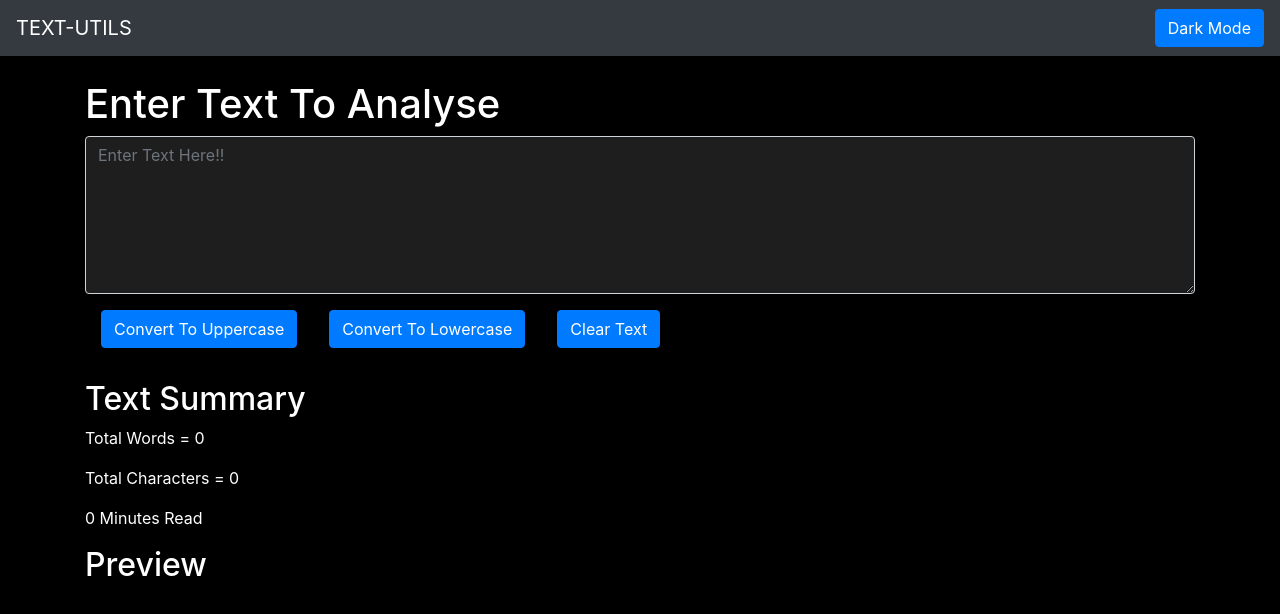
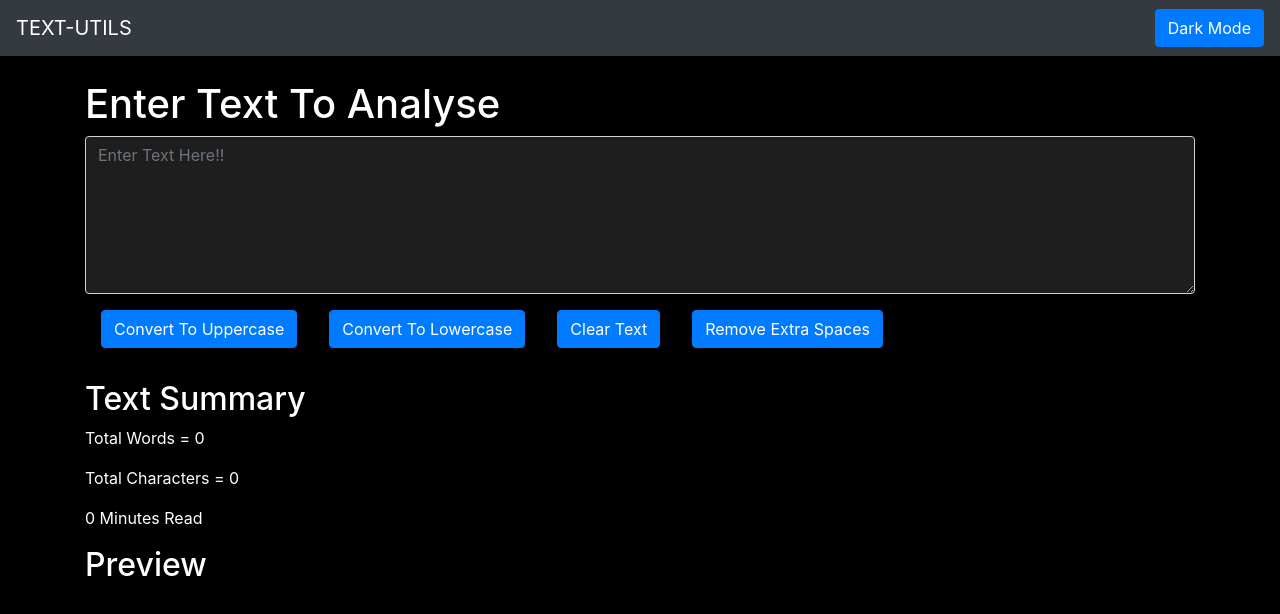
Before and after one commit to sachin161kr/Text-Utils, a React (Create React App) app: page / in a window 1280 px wide. Shown: the top 614 px of the page. Built offline with nearby package versions, Linux system fonts and the light colour scheme.

Commit message:
Remove extra space function added

```diff
--- a/src/components/TextForm.js
+++ b/src/components/TextForm.js
@@ -2,6 +2,11 @@ import { useState } from "react";
 
 const TextFrom = ({ mode, setMode }) => {
   const [text, setText] = useState("");
+
+  const handleExtraSpaces = () => {
+    let newText = text.split(/[ ]+/);
+    setText(newText.join(" "));
+  };
 
   return (
     <>
@@ -43,6 +48,9 @@ const TextFrom = ({ mode, setMode }) => {
           className="btn btn-primary m-3"
         >
           Clear Text
+        </button>
+        <button onClick={handleExtraSpaces} className="btn btn-primary m-3">
+          Remove Extra Spaces
         </button>
       </div>
       <h2
```
